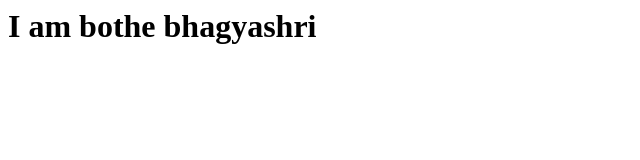
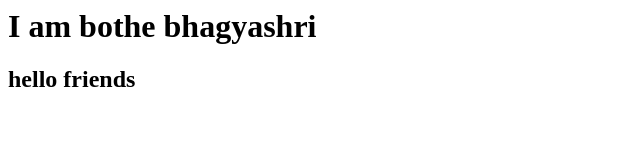
Before and after one commit to bhagyashribothe/game, a plain HTML site: page index.html in a window 1280 px wide. Shown: the whole page, without its empty margins (0-640 px from the left). Drawn offline with Linux system fonts and the light colour scheme.

Commit message:
commmit message

```diff
--- a/index.html
+++ b/index.html
@@ -4,5 +4,6 @@
     </head>
     <body>
         <h1>I am bothe bhagyashri</h1>
+        <h2>hello friends</h2>
     </body>
 </html>
```
